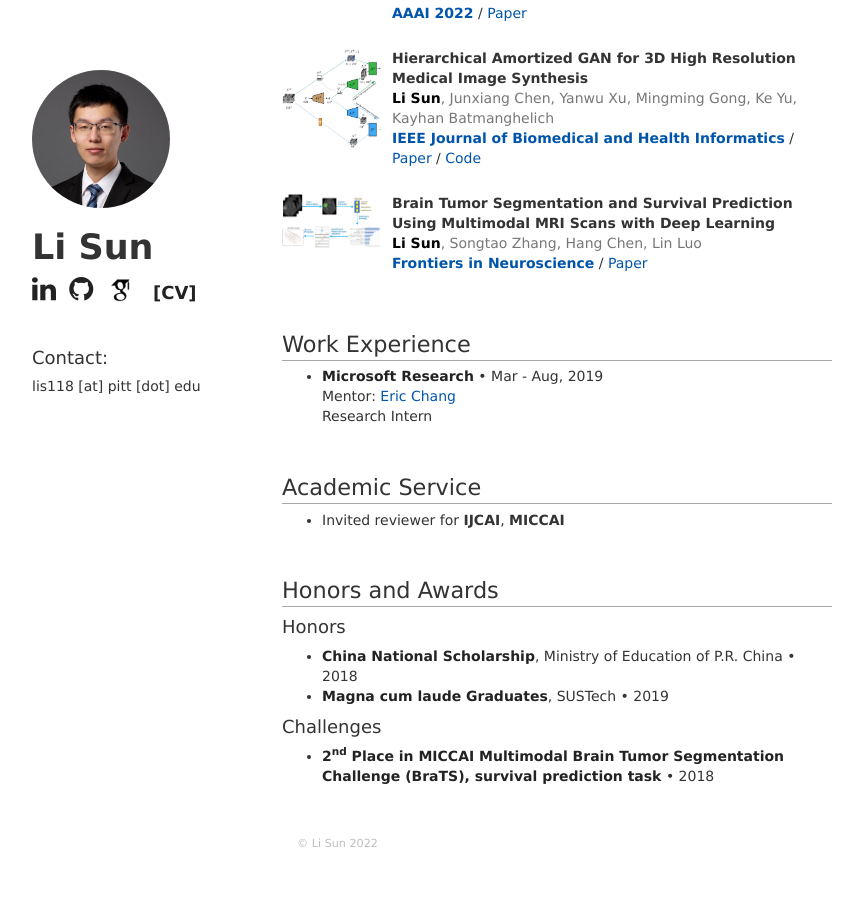
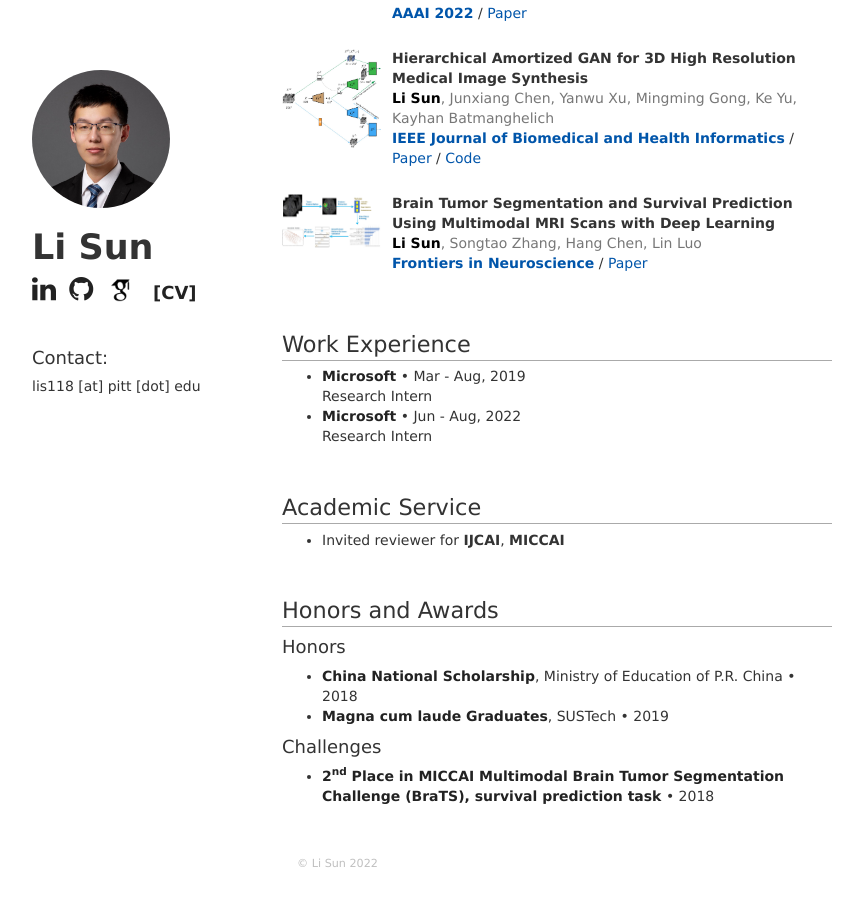
Before and after one commit to lisun-ai/lisun-ai.github.io, a Jekyll site: the page built from README.md, in a window 1280 px wide and 900 px high, scrolled down 838 px. Shown: the whole window, without its empty margins (208-1071 px from the left). Built offline with Jekyll 4.4.1, drawn with Linux system fonts in a browser that asks for light colours; our own code applies the rules of GitHub Pages for plain Markdown files.

Commit message:
Update default.html

```diff
--- a/_layouts/default.html
+++ b/_layouts/default.html
@@ -273,16 +273,13 @@
             <section  id="work">
 	            <h2>Work Experience</h2>
 	            <ul>
-                    <li><strong>Microsoft Research</strong> &bull; Mar - Aug, 2019
-                        <br> Mentor: <a href="https://www.microsoft.com/en-us/research/people/echang/">Eric Chang</a>
-                         <br> Research Intern
+                    <li><strong>Microsoft</strong> &bull; Mar - Aug, 2019
+                        <!--  <br> Mentor: <a href="https://www.microsoft.com/en-us/research/people/echang/">Eric Chang</a> -->
+                         <br> Research Intern </br>
                     </li>
-                     <!-- <br>
-
-	                <li><strong>SenseTime Group Limited</strong>  &bull; Jan - Apr, 2017
-	                    <br> Vision Researcher, Detection Team </br>
+		    <li><strong>Microsoft</strong>  &bull; Jun - Aug, 2022
+			 <br> Research Intern </br>
                     </li>
-                    -->
 	            </ul>
         	</section>
 
```
